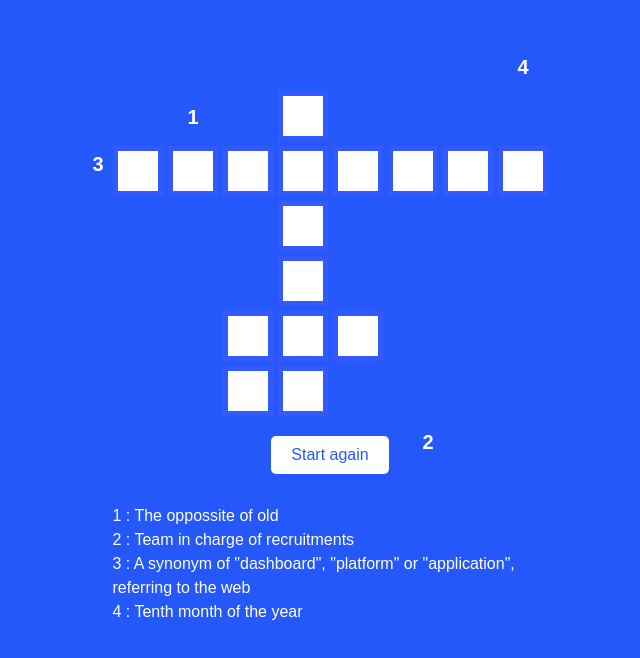
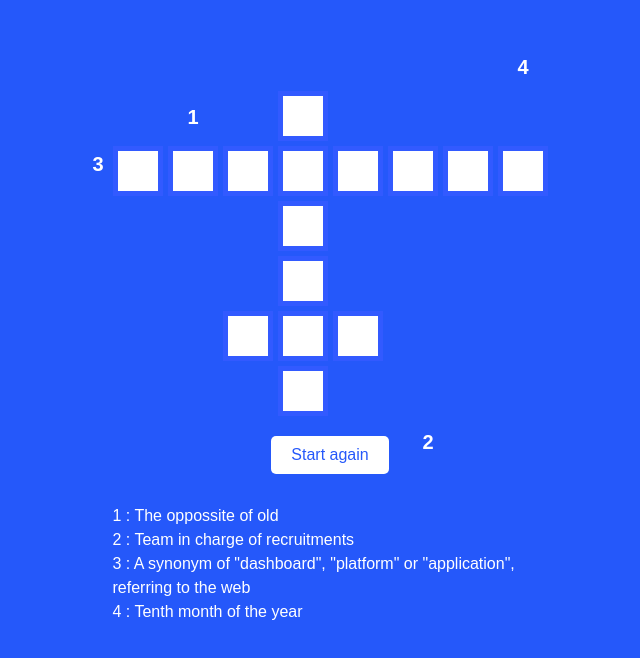
Before and after one commit to noeguillaud/noeguillaud.github.io, a plain HTML site: page en.html in a window 1280 px wide. Shown: the part 120-778 px from the top of the page, without its empty margins (310-950 px from the left). Drawn offline with Linux system fonts and the light colour scheme.

Commit message:
Update en.html

```diff
--- a/en.html
+++ b/en.html
@@ -99,7 +99,7 @@
             <input type="text" maxlength="1" data-letter="W" style="grid-column: 5; grid-row: 6;">
 
             <!-- HR (horizontal) -->
-            <input type="text" maxlength="1" data-letter="H" style="grid-column: 3; grid-row: 7;">
+            <input type="text" maxlength="1" data-letter="H" style="grid-column: 7; grid-row: 3;">
 
             <!-- Platform (vertical) -->
             <input type="text" maxlength="1" data-letter="P" style="grid-column: 1; grid-row: 3;">
```
